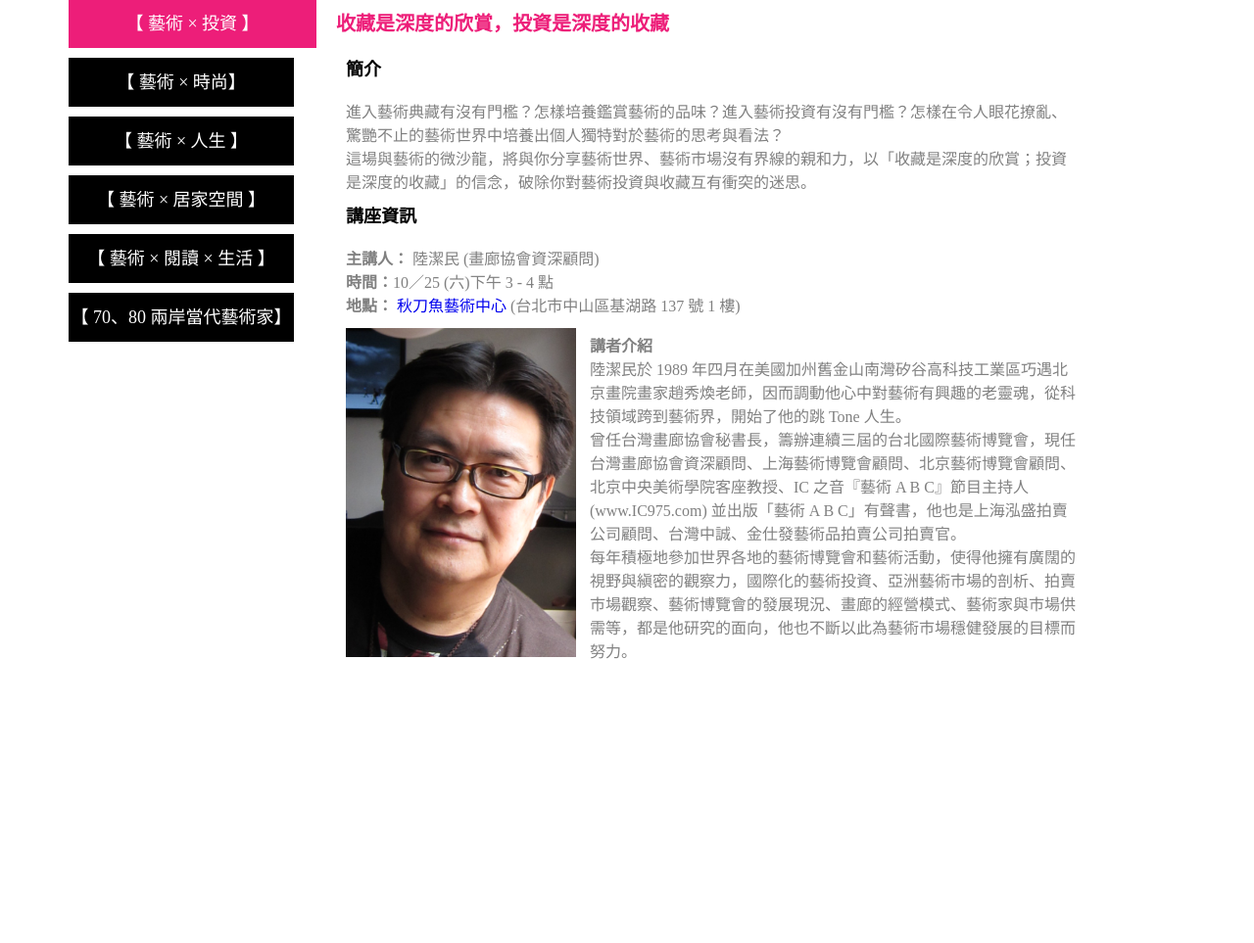
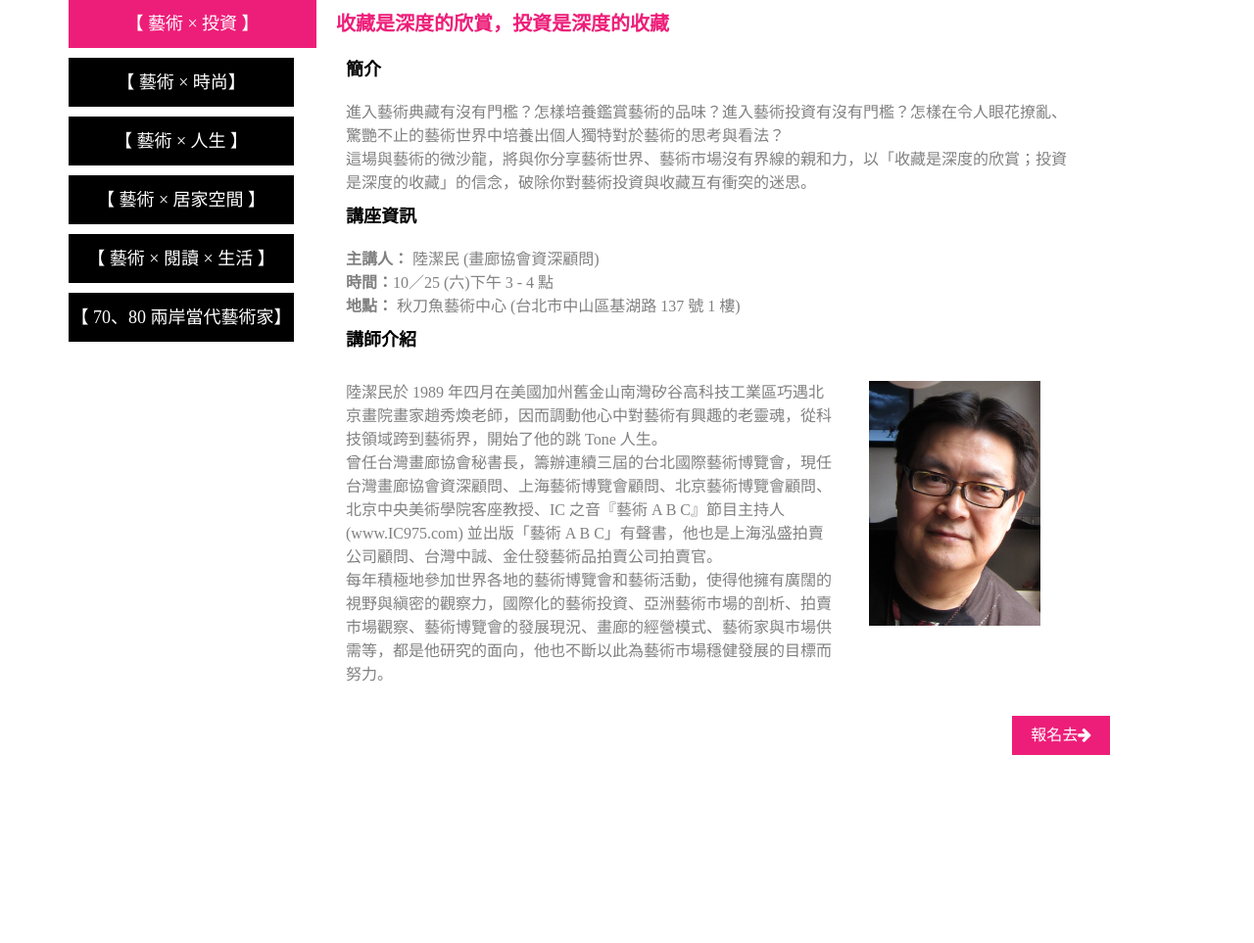
Before and after one commit to ketio/tad, a PHP site: page /workshop.php in a window 1280 px wide. Shown: the part 221-1184 px from the top of the page at 98% size. Before the commit the page ends 894 px from the top, so only its background shows below. Run offline with PHP 8.4, Linux system fonts and the light colour scheme; some libraries are stand-ins or nearby versions; some web fonts are replaced.

Commit message:
workshop

```diff
--- a/css/common.css
+++ b/css/common.css
@@ -625,6 +625,18 @@
 	font-family: KozGo;
 }
 
+.content_body > a:link{
+	color: gray;
+}
+
+.content_body > a:visited{
+	color: gray;
+}
+
+.content_body > a:hover{
+	font-weight: bold;
+}
+
 .workshop_sub{
 	font-size: 18px;
 	color: black;
@@ -632,16 +644,40 @@
 	padding-top: 10px;
 }
 
-.workshop_info >div{
-	display: inline-block;
-}
+
 .workshop_arthur {
 	width: 500px;
-	margin-left: 10px;
+	display: inline-block;
 }
 
 .workshop_info {
 	margin-top: 10px;
+}
+
+.workshop_photo {
+	vertical-align: top;
+	margin-left: 30px;
+	display: inline-block;
+}
+
+.workshop_enroll {
+	margin-top: 30px;
+	font-size: 16px;
+	background-color: #ed1e79;
+	color:white;
+	width:100px;
+	height: 40px;
+	text-align: center;
+	line-height: 40px;
+	margin-left: 680px;
+}
+
+.workshop_enroll > a:link{
+	color:white;
+}
+
+.workshop_enroll > a:visited{
+	color:white;
 }
 
 /* workshop page finish */
--- a/workshop.php
+++ b/workshop.php
@@ -4,6 +4,7 @@
 	<meta http-equiv="Content-Type" content="text/html; charset=utf-8">
 	<title>大內藝術節｜大內講堂</title>
 	<link type="text/css" rel="stylesheet" href="css/common.css"/>
+	<link href="//maxcdn.bootstrapcdn.com/font-awesome/4.2.0/css/font-awesome.min.css" rel="stylesheet">
 	<style>
 	</style>
 	</head>
@@ -40,22 +41,29 @@
 								<strong>主講人：</strong> 陸潔民 (畫廊協會資深顧問)</br>
 								<strong>時間：</strong>10／25 (六)下午 3 - 4 點</br>
 								<strong>地點：</strong> <a href="http://www.fishart.com.tw">秋刀魚藝術中心</a> (台北市中山區基湖路 137 號 1 樓)</br>
+							<div class="workshop_sub"><strong>講師介紹</strong></div>
 							<div class="workshop_info">
-									<div><img src="/img/workshop/講師_陸潔民.png" height="336"></div>
 								<div class="workshop_arthur">
-										<strong>講者介紹</strong></br>
 									陸潔民於 1989 年四月在美國加州舊金山南灣矽谷高科技工業區巧遇北京畫院畫家趙秀煥老師，因而調動他心中對藝術有興趣的老靈魂，從科技領域跨到藝術界，開始了他的跳 Tone 人生。
 									</br>
 									曾任台灣畫廊協會秘書長，籌辦連續三屆的台北國際藝術博覽會，現任台灣畫廊協會資深顧問、上海藝術博覽會顧問、北京藝術博覽會顧問、北京中央美術學院客座教授、IC 之音『藝術 A B C』節目主持人 (www.IC975.com) 並出版「藝術 A B C」有聲書，他也是上海泓盛拍賣公司顧問、台灣中誠、金仕發藝術品拍賣公司拍賣官。
 									</br>
 									每年積極地參加世界各地的藝術博覽會和藝術活動，使得他擁有廣闊的視野與縝密的觀察力，國際化的藝術投資、亞洲藝術市場的剖析、拍賣市場觀察、藝術博覽會的發展現況、畫廊的經營模式、藝術家與市場供需等，都是他研究的面向，他也不斷以此為藝術市場穩健發展的目標而努力。
 								</div>
+								<div class="workshop_photo">
+									<img src="/img/workshop/講師_陸潔民.png" height="250">
+								</div>
+							</div>
+							<div class="workshop_enroll">
+								<a href="https://docs.google.com/forms/d/18OyIv7zwee8RkwWRwEzV5PKGWMAvb6Q3qgeepvX2VCg/viewform" target="_blank">
+								報名去<i class="fa fa-arrow-right"></i>
+								</a>
 							</div>
 						</div>
 					</div>
 					<div id="content_page_2" class="content_page" data="2">
 						<div class="content_title">
-							【藝術x時尚】當藝術遇見時尚
+							當藝術遇見時尚
 						</div>
 						<div class="content_body">
 							<div class="workshop_sub"><strong>簡介</strong></div>
@@ -67,10 +75,9 @@
 								<strong>主講人：</strong>盧淑芬 (Elle 她雜誌總編輯)</br>
 								<strong>時間：</strong>10／26 (日)下午 3 - 4 點</br>
 								<strong>地點：</strong> <a href="http://green.xuexue.tw">學學文創志業</a> (台北市內湖區堤頂大道二段 207 號 4F)</br>
+							<div class="workshop_sub"><strong>講師介紹</strong></div>
 							<div class="workshop_info">
-									<div><img src="/img/workshop/講師_盧淑芬3.jpg" height="336"></div>
 								<div class="workshop_arthur">
-										<strong>講者介紹：</strong></br>
 									《ELLE國際中文版》總編輯</br>
 									《H arper's B azaar國際中文版》總編輯</br>
 									《Elle國際中文版》時尚總監 13年</br>
@@ -80,6 +87,12 @@
 									名牌高瘋會(大雅生活館)</br>
 									新流行世紀(大雅生活館)</br>
 								</div>
+								<div class="workshop_photo"><img src="/img/workshop/講師_盧淑芬3.jpg" height="190"></div>
+							</div>
+							<div class="workshop_enroll">
+								<a href="https://docs.google.com/forms/d/18OyIv7zwee8RkwWRwEzV5PKGWMAvb6Q3qgeepvX2VCg/viewform" target="_blank">
+								報名去<i class="fa fa-arrow-right"></i>
+								</a>
 							</div>
 						</div>
 					</div>
@@ -88,31 +101,49 @@
 							如何詩意的活在世上
 						</div>
 						<div class="content_body">
-							(演講以英文進行The speech is conducted in English)</br>
+							<div class="workshop_sub"><strong>簡介</strong></div>
+							<strong>（演講以英文進行 The speech is conducted in English）</strong></br>
 							如何詩意地活在世上？學者兼紅樓夢評論家劉再復認為林黛玉活出了人生最高境界：詩意地活著。因此，她也是唯一了解賈寶玉的人。【藝術 x人生】講座探討藝術和人生的關係，並主張大眾所理解的「用藝術來豐富人生」是對藝術和人生本質的誤解。不論是「用」藝術來達到目的,或是把藝術視為欣賞對像,都會導向自我的無限膨脹，最終反而活出悖離人生的生活。這場演講將以細讀文學和電影作品為主，探討與藝術、品味、美學相關的議題。演講以英語進行，並輔以國語。</br>
 							How to live poetically? This is a question posted by Liu Zai-fu, a scholar and a critic of The Story of the Stone. Liu thinks that Dai-yu represents the highest way of living: to live poetically. That is why she is the only person who understands Pao-yu. The talk explores the role of art in life, arguing that to ‘use’ art to ‘enrich’ life, as people usually say, is a misunderstanding of both the nature of art and life. ‘Using’ art or to ‘appreciate’ art will only lead to a fake life, and eventually living a life which repudiates life itself. The talk will discuss a few literary and filmic texts, exploring issues related to art, taste and aesthetics. The talk will be conducted in English, complemented by limited Mandarin.</br>
 							</br>
-							主講人: 勞維俊 Louis Lo (台北科技大學  英文系文化研究助理教授) （已有圖片）</br>
-							時間：11/09(日) </br>
-							地點: 亞洲藝術中心 (台北市中山區樂群二路93號)</br>
-							講者介紹：</br>
-							香港大學比較文學哲學博士。喜歡文學、電影、和胡思亂想，前半生誤入工程界，後來以寫作和教學為生，閒來攝影跳舞到處去，好結交怪人。研究興趣：十九世紀以降英美文學、批判理論、性別研究、電影研究、城市與空間理論、中國古典文學。著有:Louis Lo, M ale Jealousy: Literature and Film (C ontinuum , 2008) 和W alking M acao, R eading the B aroque (H K U Press, 2009) (w ith J. Tam bling)。攝影作品可見於近作 ‘B aroque M acao: The C ity, H istory and the D ialectical Im age,’ M acau – C ultural Interaction and Literary R epresentation (R outledge, 2013)。短片導演:《亂語臺北》 (Taipei Astray),2014。
+							<div class="workshop_sub"><strong>講座資訊</strong></div>
+							<strong>主講人：</strong>勞維俊 Louis Lo (台北科技大學  英文系文化研究助理教授)</br>
+							<strong>時間：</strong>11 / 09（日）</br>
+							<strong>地點：</strong> <a href="http://www.asiaartcenter.org/">亞洲藝術中心</a>（台北市中山區樂群二路 93 號）</br>
+							<div class="workshop_sub"><strong>講師介紹</strong></div>
+							<div class="workshop_info">
+								<div class="workshop_arthur">
+									香港大學比較文學哲學博士。喜歡文學、電影、和胡思亂想，前半生誤入工程界，後來以寫作和教學為生，閒來攝影跳舞到處去，好結交怪人。研究興趣：十九世紀以降英美文學、批判理論、性別研究、電影研究、城市與空間理論、中國古典文學。<br>
+									著有：Louis Lo, Male Jealousy: Literature and Film (Continuum , 2008) 和Walking Macao, Reading the Baroque (HKU Press, 2009) (with J. Tam bling)。<br>
+									攝影作品可見於近作 ‘Baroque Macao: The City, History and the Dialectical Image,’ Macau – Cultural Interaction and Literary Representation (Routledge, 2013)。<br>
+									短片導演：《亂語臺北》 (Taipei Astray), 2014。
+								</div>
+								<div class="workshop_photo"><img src="" height="190"></div>
+							</div>
+							<div class="workshop_enroll">
+								<a href="https://docs.google.com/forms/d/18OyIv7zwee8RkwWRwEzV5PKGWMAvb6Q3qgeepvX2VCg/viewform" target="_blank">
+								報名去<i class="fa fa-arrow-right"></i>
+								</a>
+							</div>
 						</div>
 					</div>
 					<div id="content_page_4" class="content_page" data="4">
 						<div class="content_title">
-							【藝術x居家空間】讓當代藝術更貼近生活
+							讓當代藝術更貼近生活
 						</div>
 						<div class="content_body">
+							<div class="workshop_sub"><strong>簡介</strong></div>
 							居住在充滿藝術的居家空間裡，可以說是人人夢寐以求的願望。而其實在空間當中打造屬於自己風格的藝術感營造也並非遙不可及，近年來國內外多場的飯店型博覽會就是趨勢的例子，以這類型的展覽參觀讓民眾更能體會當藝術品成為生活的一部份。
 							</br>
 							現代人講求讓生活過得便利的同時也追求各種美感融入生活，藝術生活融合傢俱以及生活空間到日常的想像當中，居家空間與主人的關係是會相互影響的個性，可以見得現在的當代藝術結合了生活美學的新穎風格，也同時也是讓藝術更貼近生活。
 							</br>
-							主講人: 王正凱（一一創意設計有限公司 藝術總監）（已有圖片）</br>
-							時間：11/01(六): 下午3-4點</br>
-							地點: 藝境畫廊 (台北市內湖區瑞光路639號1樓)</br>
-							</br>
-							講者介紹：</br>
+							<div class="workshop_sub"><strong>講座資訊</strong></div>
+							<strong>主講人：</strong>王正凱（一一創意設計有限公司 藝術總監）</br>
+							<strong>時間：</strong>11 / 01（六）下午 3 - 4 點</br>
+							<strong>地點：</strong> <a href="http://www.artdoor.com.tw/">藝境畫廊</a>（台北市內湖區瑞光路 639 號 1 樓）</br>
+							<div class="workshop_sub"><strong>講師介紹</strong></div>
+							<div class="workshop_info">
+								<div class="workshop_arthur">
 									1964年 生於台北</br>
 									1989年 國立藝術學院(今台北藝術大學)美術系畢業</br>
 									1995年 「泱田影視傳播有限公司」 製片經理 </br>
@@ -127,13 +158,22 @@
 									1993年 發表個展 台北 「伊通公園」畫廊</br>
 									1993年 舞台劇『非關男女』舞台設計 台北台灣藝術館</br>
 								</div>
+								<div class="workshop_photo"><img src="" height=""></div>
+							</div>
+							<div class="workshop_enroll">
+								<a href="https://docs.google.com/forms/d/18OyIv7zwee8RkwWRwEzV5PKGWMAvb6Q3qgeepvX2VCg/viewform" target="_blank">
+								報名去<i class="fa fa-arrow-right"></i>
+								</a>
+							</div>
+						</div>
 					</div>
 					<div id="content_page_5" class="content_page" data="5">
 						<div class="content_title">
-							【藝術x閱讀x 生活】閱讀，打開藝術的對話
+							閱讀，打開藝術的對話
 						</div>
 						<div class="content_body">
-							藝術是…人類心靈的收集，歷史的見證，時代的痕跡，這為藝術產生了價值，也產生了距離，只因你讀不懂，看不清，說不出，這就好像聽古典樂，你覺得美好，但卻不懂其意。
+							<div class="workshop_sub"><strong>簡介</strong></div>
+							藝術是⋯⋯人類心靈的收集，歷史的見證，時代的痕跡，這為藝術產生了價值，也產生了距離，只因你讀不懂，看不清，說不出，這就好像聽古典樂，你覺得美好，但卻不懂其意。
 							</br>
 							其實畫中有話，別怪你讀不懂，因為多數人也是跟你一樣不明其意，以為看不懂就是藝術，但藝術是要讓你用心去讀懂的，所以我們將透過這場分享，與你一起聽見藝術的聲音，與創作者來場心靈對話。
 							</br>
@@ -141,30 +181,51 @@
 							</br>
 							讀懂了這個世界，本身就是一門藝術。
 							</br>
-							</br>
-							主講人: 鄭俊德 (華人閱讀社群主編)（已有圖片）</br>
-							時間：11/08(六)</br>
-							地點：餘白 Yuhaku Gallery (台北市中山區敬業二路69巷28號)</br>
-							講者介紹：</br>
+							<div class="workshop_sub"><strong>講座資訊</strong></div>
+							<strong>主講人：</strong>鄭俊德（華人閱讀社群主編）</br>
+							<strong>時間：</strong>11 / 08（六）</br>
+							<strong>地點：</strong> <a href="http://www.artdoor.com.tw/">餘白 Yuhaku Gallery</a>（台北市中山區敬業二路 69 巷 28 號）</br>
+							<div class="workshop_sub"><strong>講師介紹</strong></div>
+							<div class="workshop_info">
+								<div class="workshop_arthur">
 									現為華人閱讀社群主編，總會員社群人數近百萬。</br>
 									演講經歷</br>
-							TED xTaipei open m ic、社企流年會、交點 、中小企業總會、高雄市政府、今周刊、商業週刊、中華文化總會等等。
+									TED xTaipei open mic、社企流年會、交點 、中小企業總會、高雄市政府、今周刊、商業週刊、中華文化總會等等。
+								</div>
+								<div class="workshop_photo"><img src="/img/workshop/講師_鄭俊德.JPG" height="200"></div>
+							</div>
+							<div class="workshop_enroll">
+								<a href="https://docs.google.com/forms/d/18OyIv7zwee8RkwWRwEzV5PKGWMAvb6Q3qgeepvX2VCg/viewform" target="_blank">
+								報名去<i class="fa fa-arrow-right"></i>
+								</a>
+							</div>
 						</div>
 					</div>
 					<div id="content_page_6" class="content_page" data="6">
 						<div class="content_title">
-							【70、80兩岸當代藝術家：在路上】
+							在路上
 						</div>
 						<div class="content_body">
+							<div class="workshop_sub"><strong>簡介</strong></div>
 							70後的新世代藝術家，到底是一群要書寫未來歷史的一群？或是被消費的一群？我們該如何看待新世代的藝術家作品？兩岸的新世代藝術家又有怎樣的異同之處呢？新世代藝術家是怎樣出線？又是怎樣離開了跑道？
 							</br>
-							</br>
-							主講人: 鄭乃銘 (CANS 藝術新聞總編輯)（已有圖片）</br>
-							時間：11/02(日) 下午3-4點</br>
-							地點:旻谷藝術(台北市內湖區堤頂大道二段295號)</br>
-							講者介紹：</br>
-							曾任自由時報藝文組記者、自由時報藝文組召集人、C A N S藝術新聞雜誌副總編輯。</br>
+							<div class="workshop_sub"><strong>講座資訊</strong></div>
+							<strong>主講人：</strong>鄭乃銘（CANS 藝術新聞總編輯）</br>
+							<strong>時間：</strong>11 / 02（日）下午 3 - 4 點</br>
+							<strong>地點：</strong> <a href="http://www.artdoor.com.tw/">旻谷藝術</a>（台北市內湖區堤頂大道二段 295 號）</br>
+							<div class="workshop_sub"><strong>講師介紹</strong></div>
+							<div class="workshop_info">
+								<div class="workshop_arthur">
+									曾任自由時報藝文組記者、自由時報藝文組召集人、CANS 藝術新聞雜誌副總編輯。</br>
 									出版創作有《畫布後的天空》、《七年之癢—在藝術與異數之間》、《藝術家看公共藝術》、《裝置的藝術》。</br>
+								</div>
+								<div class="workshop_photo"><img src="/img/workshop/講師_鄭乃銘.jpg" height="200"></div>
+							</div>
+							<div class="workshop_enroll">
+								<a href="https://docs.google.com/forms/d/18OyIv7zwee8RkwWRwEzV5PKGWMAvb6Q3qgeepvX2VCg/viewform" target="_blank">
+								報名去<i class="fa fa-arrow-right"></i>
+								</a>
+							</div>
 						</div>
 					</div>
 				</div>
```
Lines whose indentation alone changed are shown as unchanged.
